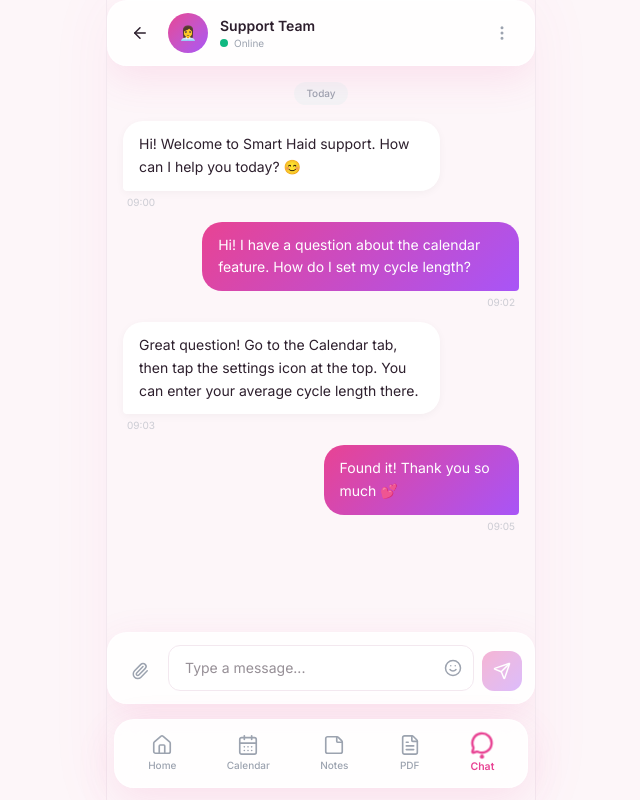
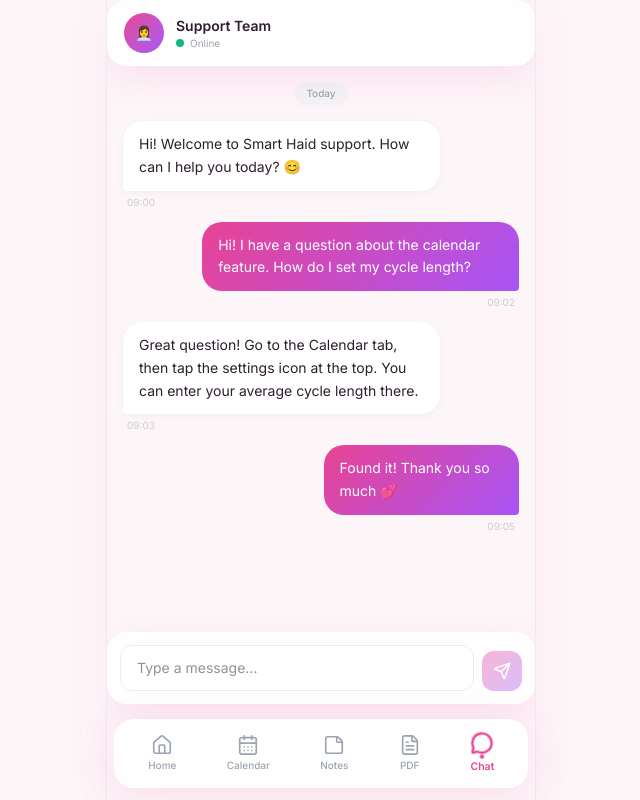
Before and after one commit to ferysaputra/rizky, a Next.js app: page /app/chat in a window 1280 px wide. Shown: the whole page, without its empty margins (319-959 px from the left). Built offline with nearby package versions, Linux system fonts and the light colour scheme.

Commit message:
chat - delete tombol kembali&more - delete tombol paperclip dan smile

```diff
--- a/src/app/(user)/app/chat/page.tsx
+++ b/src/app/(user)/app/chat/page.tsx
@@ -45,9 +45,9 @@ export default function ChatPage() {
         <div className="flex flex-col h-[calc(100vh-6rem)] animate-fade-in">
             {/* Chat Header */}
             <div className="px-4 py-3 glass-card-strong rounded-none border-b border-border flex items-center gap-3 shrink-0">
-                <button className="w-8 h-8 rounded-lg hover:bg-primary/5 flex items-center justify-center transition-colors">
+                {/* <button className="w-8 h-8 rounded-lg hover:bg-primary/5 flex items-center justify-center transition-colors">
                     <ArrowLeft size={18} className="text-foreground" />
-                </button>
+                </button> */}
                 <div className="w-10 h-10 rounded-full bg-gradient-to-br from-primary to-accent flex items-center justify-center text-white text-sm">
                     👩‍💼
                 </div>
@@ -58,9 +58,9 @@ export default function ChatPage() {
                         <span className="text-[10px] text-muted">Online</span>
                     </div>
                 </div>
-                <button className="w-8 h-8 rounded-lg hover:bg-primary/5 flex items-center justify-center transition-colors">
+                {/* <button className="w-8 h-8 rounded-lg hover:bg-primary/5 flex items-center justify-center transition-colors">
                     <MoreVertical size={18} className="text-muted" />
-                </button>
+                </button> */}
             </div>
 
             {/* Messages Area */}
@@ -85,9 +85,9 @@ export default function ChatPage() {
             {/* Input Area */}
             <div className="px-3 py-3 glass-card-strong rounded-none border-t border-border shrink-0">
                 <div className="flex items-end gap-2">
-                    <button className="w-10 h-10 rounded-xl hover:bg-primary/5 flex items-center justify-center transition-colors shrink-0">
+                    {/* <button className="w-10 h-10 rounded-xl hover:bg-primary/5 flex items-center justify-center transition-colors shrink-0">
                         <Paperclip size={18} className="text-muted" />
-                    </button>
+                    </button> */}
                     <div className="flex-1 relative">
                         <input
                             type="text"
@@ -97,9 +97,9 @@ export default function ChatPage() {
                             onKeyDown={(e) => e.key === 'Enter' && handleSend()}
                             className="input-field pr-10 text-sm"
                         />
-                        <button className="absolute right-3 top-1/2 -translate-y-1/2">
+                        {/* <button className="absolute right-3 top-1/2 -translate-y-1/2">
                             <Smile size={18} className="text-muted hover:text-primary transition-colors" />
-                        </button>
+                        </button> */}
                     </div>
                     <button
                         onClick={handleSend}
```
